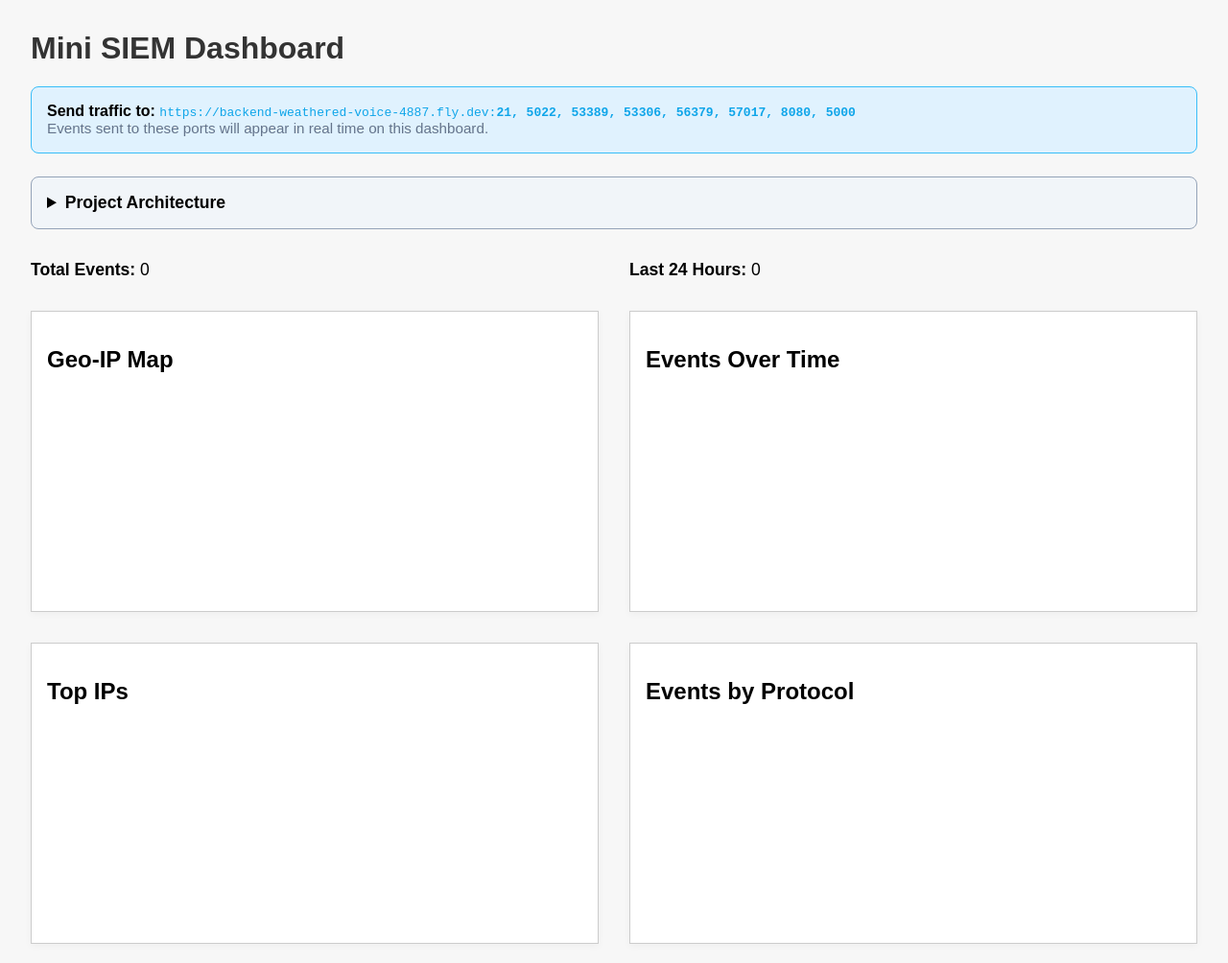
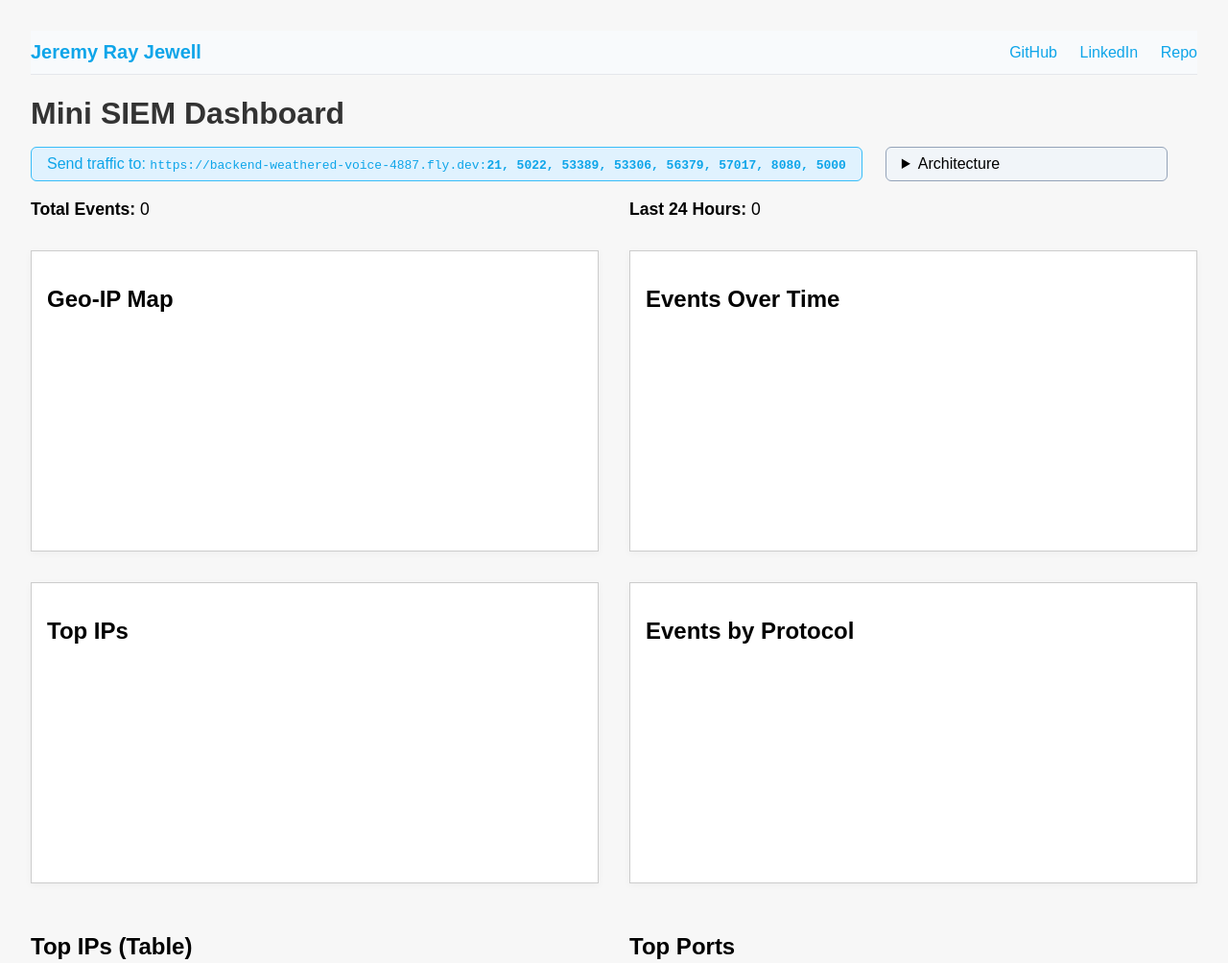
Before and after one commit to jeremyrayjewell/mini-siem-dashboard, a plain HTML site: page public/index.html in a window 1280 px wide. Shown: the top 1004 px of the page at 96% size. Drawn offline with nearby package versions, Linux system fonts and the light colour scheme; no server answers.

Commit message:
UI cleanup

```diff
--- a/public/index.html
+++ b/public/index.html
@@ -75,23 +75,30 @@
     </style>
 </head>
 <body>
-    <h1>Mini SIEM Dashboard</h1>
-    <div class="honeypot-info" style="background:#e0f2fe;border:1px solid #38bdf8;padding:1em;margin-bottom:1.5em;border-radius:8px;">
-        <strong>Send traffic to:</strong>
-        <span style="font-family:monospace;color:#0ea5e9">https://backend-weathered-voice-4887.fly.dev:<b>21, 5022, 53389, 53306, 56379, 57017, 8080, 5000</b></span>
-        <br>
-        <span style="font-size:0.95em;color:#64748b">Events sent to these ports will appear in real time on this dashboard.</span>
+    <div style="background:#f8fafc;border-bottom:1px solid #e5e7eb;padding:0.7em 0 0.7em 0;margin-bottom:1.2em;display:flex;align-items:center;justify-content:space-between;">
+        <div style="font-weight:bold;font-size:1.25em;color:#0ea5e9;">Jeremy Ray Jewell</div>
+        <div>
+            <a href="https://github.com/jeremyrayjewell" target="_blank" style="color:#0ea5e9;text-decoration:none;margin-right:1.2em;">GitHub</a>
+            <a href="https://www.linkedin.com/in/jeremyrayjewell" target="_blank" style="color:#0ea5e9;text-decoration:none;margin-right:1.2em;">LinkedIn</a>
+            <a href="https://github.com/jeremyrayjewell/mini-siem-dashboard" target="_blank" style="color:#0ea5e9;text-decoration:none;">Repo</a>
+        </div>
     </div>
-    <details class="project-architecture" style="background:#f1f5f9;border:1px solid #94a3b8;padding:1em;margin-bottom:2em;border-radius:8px;">
-        <summary style="font-weight:bold;font-size:1.1em;cursor:pointer;">Project Architecture</summary>
-        <ul style="margin-top:0.5em;margin-bottom:0.5em;">
-            <li><b>Backend:</b> Python Flask app (deployed on Fly.io) logs events from honeypot ports and exposes <code>/api/stats</code> for dashboard data.</li>
-            <li><b>Frontend:</b> Static dashboard (hosted on Netlify) fetches stats from backend, displays analytics, and visualizes geo-IP data on a map.</li>
-            <li><b>Geo-IP:</b> All IP geolocation is performed server-side using the ipwho.is API, with results cached for efficiency.</li>
-            <li><b>Ports:</b> SSH (5022), FTP (21/5021), RDP (53389), MySQL (53306), Redis (56379), MongoDB (57017), HTTP (8080/5000).</li>
-        </ul>
-        <span style="font-size:0.95em;color:#64748b">Designed for portfolio demonstration and real-time SIEM analytics.</span>
-    </details>
+    <h1 style="margin-bottom:0.5em;">Mini SIEM Dashboard</h1>
+    <div style="display:flex;flex-wrap:wrap;gap:1.5em;margin-bottom:1.2em;align-items:center;">
+        <div style="background:#e0f2fe;border:1px solid #38bdf8;padding:0.5em 1em;border-radius:6px;font-size:1em;min-width:260px;">
+            <span style="font-weight:500;color:#0ea5e9">Send traffic to:</span>
+            <span style="font-family:monospace;color:#0ea5e9"> https://backend-weathered-voice-4887.fly.dev:<b>21, 5022, 53389, 53306, 56379, 57017, 8080, 5000</b></span>
+        </div>
+        <details style="background:#f1f5f9;border:1px solid #94a3b8;padding:0.5em 1em;border-radius:6px;font-size:1em;min-width:260px;">
+            <summary style="font-weight:500;font-size:1em;cursor:pointer;">Architecture</summary>
+            <ul style="margin-top:0.5em;margin-bottom:0.5em;">
+                <li><b>Backend:</b> Python Flask app (Fly.io) logs honeypot events and exposes <code>/api/stats</code>.</li>
+                <li><b>Frontend:</b> Static dashboard (Netlify) fetches stats, displays analytics, and geo-IP map.</li>
+                <li><b>Geo-IP:</b> All geolocation is server-side via ipwho.is API, cached for efficiency.</li>
+                <li><b>Ports:</b> SSH (5022), FTP (21/5021), RDP (53389), MySQL (53306), Redis (56379), MongoDB (57017), HTTP (8080/5000).</li>
+            </ul>
+        </details>
+    </div>
     <div class="stats" style="display: flex; gap: 2em; align-items: center; margin-bottom: 2em;">
         <div style="flex: 1; font-size: 1.1em;">
             <strong>Total Events:</strong> <span id="totalEvents">0</span>
@@ -154,7 +161,7 @@
         </table>
     </div>
         <footer style="margin-top:3em;padding:1.5em 0 0.5em 0;border-top:1px solid #e5e7eb;text-align:center;color:#334155;background:#f8fafc;font-size:1.05em;">
-            <div style="margin-bottom:0.5em;font-weight:bold;font-size:1.1em;">Author: <span style="color:#0ea5e9">Jeremy Ray Jewell</span></div>
+        <div style="margin-bottom:0.5em;font-weight:bold;font-size:1.1em;"><span style="color:#0ea5e9">Jeremy Ray Jewell</span></div>
             <div style="margin-bottom:0.5em;">
                 <a href="https://github.com/jeremyrayjewell" target="_blank" style="color:#0ea5e9;text-decoration:none;margin-right:1.2em;">GitHub</a>
                 <a href="https://www.linkedin.com/in/jeremyrayjewell" target="_blank" style="color:#0ea5e9;text-decoration:none;margin-right:1.2em;">LinkedIn</a>
```
